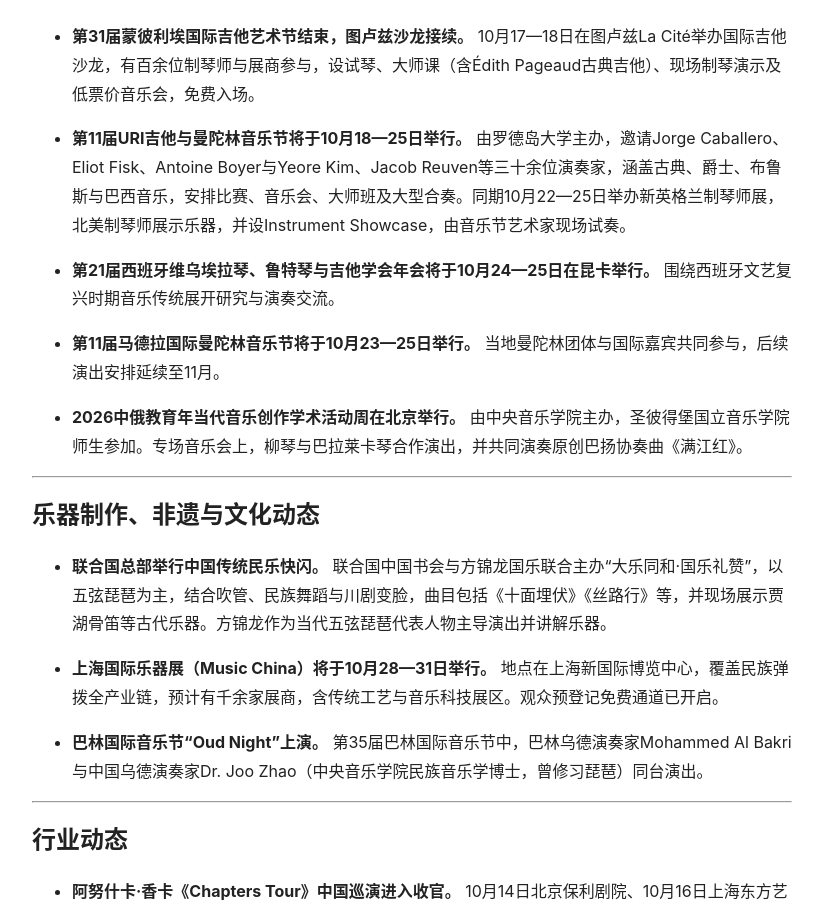
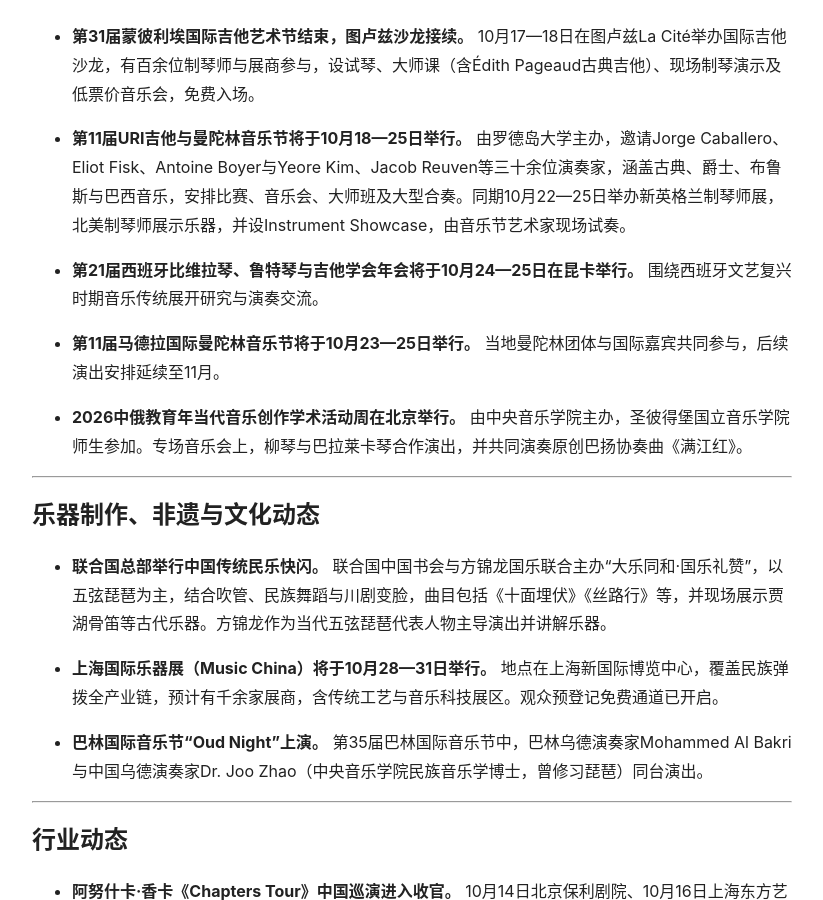
Before and after one commit to KeenKwok/boxianji, a Jekyll site: the page built from weekly/2026-10-17.md, in a window 1280 px wide and 900 px high, scrolled down 1856 px. Shown: the whole window, without its empty margins (228-1051 px from the left). Built offline with Jekyll 4.4.1, drawn with Linux system fonts in a browser that asks for light colours.

Commit message:
更新 2026-10-17.md

```diff
--- a/weekly/2026-10-17.md
+++ b/weekly/2026-10-17.md
@@ -42,7 +42,7 @@ title: 弹拨乐一周简报（2026.10.11—10.17）
 
 - **第11届URI吉他与曼陀林音乐节将于10月18—25日举行。** 由罗德岛大学主办，邀请Jorge Caballero、Eliot Fisk、Antoine Boyer与Yeore Kim、Jacob Reuven等三十余位演奏家，涵盖古典、爵士、布鲁斯与巴西音乐，安排比赛、音乐会、大师班及大型合奏。同期10月22—25日举办新英格兰制琴师展，北美制琴师展示乐器，并设Instrument Showcase，由音乐节艺术家现场试奏。
 
-- **第21届西班牙维乌埃拉琴、鲁特琴与吉他学会年会将于10月24—25日在昆卡举行。** 围绕西班牙文艺复兴时期音乐传统展开研究与演奏交流。
+- **第21届西班牙比维拉琴、鲁特琴与吉他学会年会将于10月24—25日在昆卡举行。** 围绕西班牙文艺复兴时期音乐传统展开研究与演奏交流。
 
 - **第11届马德拉国际曼陀林音乐节将于10月23—25日举行。** 当地曼陀林团体与国际嘉宾共同参与，后续演出安排延续至11月。
 
```
